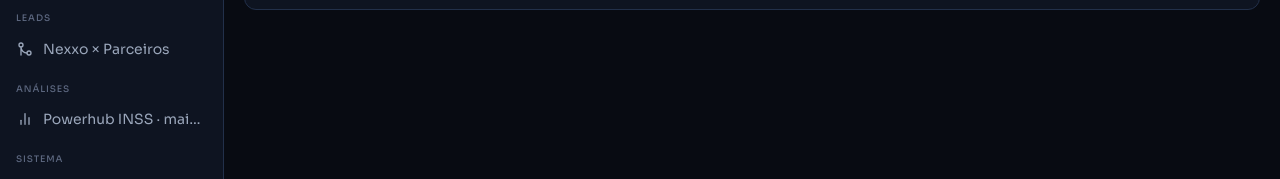
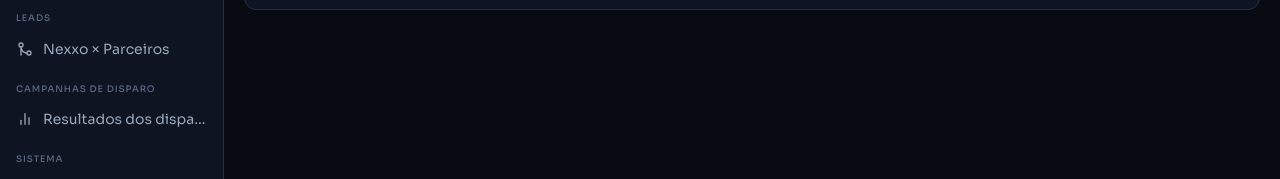
Before and after one commit to nova-promotora-plataforma/nova-promotora-plataforma, a Next.js app: page /disparos in a window 1280 px wide. Shown: the part 365-544 px from the top of the page. Built offline with nearby package versions, Linux system fonts and the light colour scheme.

Commit message:
feat: adicionar secao Campanhas de Disparo no sidebar

```diff
--- a/components/layout/Sidebar.tsx
+++ b/components/layout/Sidebar.tsx
@@ -22,8 +22,8 @@ const NAV = [
   { label: 'Leads', items: [
     { href: '/leads/nexxo', icon: GitMerge, label: 'Nexxo × Parceiros' },
   ]},
-  { label: 'Análises', items: [
-    { href: '/campanhas/disparo-maio-2026', icon: BarChart2, label: 'Powerhub INSS · maio/26' },
+  { label: 'Campanhas de Disparo', items: [
+    { href: '/campanhas/disparos', icon: BarChart2, label: 'Resultados dos disparos' },
   ]},
   { label: 'Sistema', items: [
     { href: '/sync',   icon: RefreshCw, label: 'Sincronização' },
```
